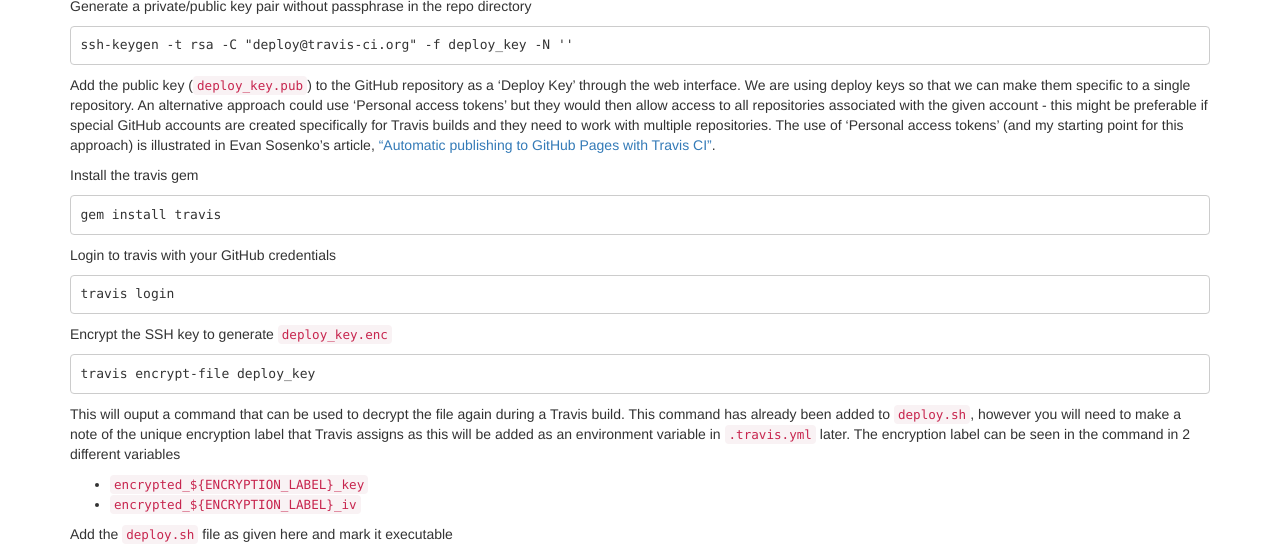
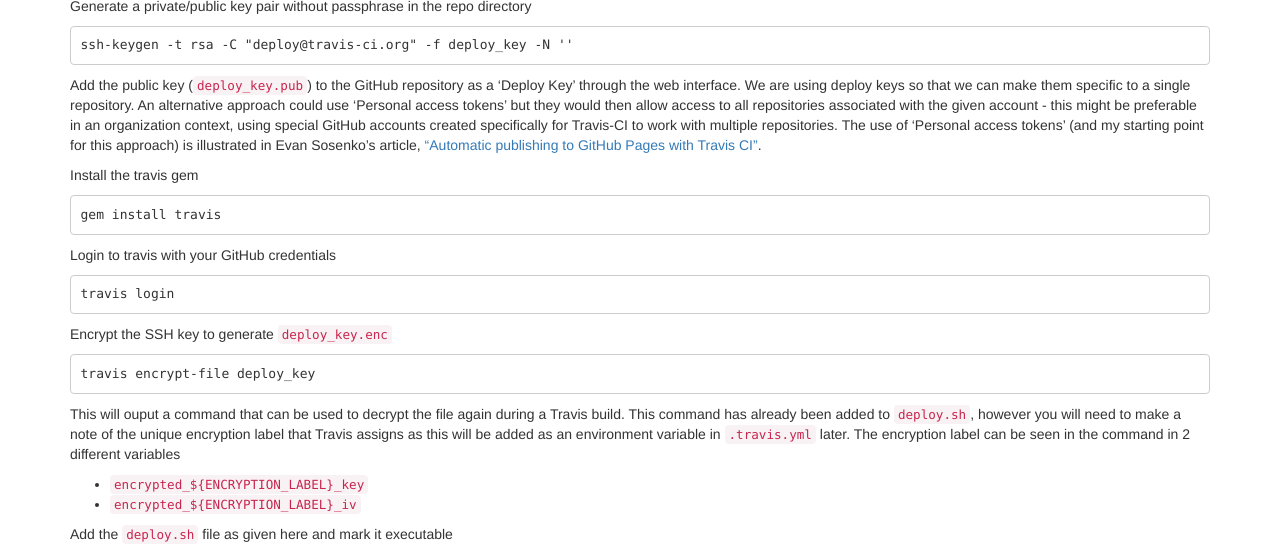
Before and after one commit to pghalliday/pghalliday.github.io, a Jekyll site: the page built from _posts/2014-09-19-auto-build-and-deploy-github-pages-with-travis-ci.md, in a window 1280 px wide and 900 px high, scrolled down 529 px, cut to the strip 183-733 px from the top of the window. Built offline with Jekyll 4.4.1, drawn with Linux system fonts in a browser that asks for light colours; nearby versions of some CDN libraries; library files that are not in the unit come from our copies; Markdown is read by kramdown in place of the engine named in the settings; comment, search, counter and statistics services are not loaded.

Commit message:
minor edits

````diff
--- a/_posts/2014-09-19-auto-build-and-deploy-github-pages-with-travis-ci.md
+++ b/_posts/2014-09-19-auto-build-and-deploy-github-pages-with-travis-ci.md
@@ -33,7 +33,7 @@
 ssh-keygen -t rsa -C "deploy@travis-ci.org" -f deploy_key -N ''
 ```
 
-Add the public key (`deploy_key.pub`) to the GitHub repository as a 'Deploy Key' through the web interface. We are using deploy keys so that we can make them specific to a single repository. An alternative approach could use 'Personal access tokens' but they would then allow access to all repositories associated with the given account - this might be preferable if special GitHub accounts are created specifically for Travis builds and they need to work with multiple repositories. The use of 'Personal access tokens' (and my starting point for this approach) is illustrated in Evan Sosenko's article, ["Automatic publishing to GitHub Pages with Travis CI"][reference].
+Add the public key (`deploy_key.pub`) to the GitHub repository as a 'Deploy Key' through the web interface. We are using deploy keys so that we can make them specific to a single repository. An alternative approach could use 'Personal access tokens' but they would then allow access to all repositories associated with the given account - this might be preferable in an organization context, using special GitHub accounts created specifically for Travis-CI to work with multiple repositories. The use of 'Personal access tokens' (and my starting point for this approach) is illustrated in Evan Sosenko's article, ["Automatic publishing to GitHub Pages with Travis CI"][reference].
 
 Install the travis gem
 
````
